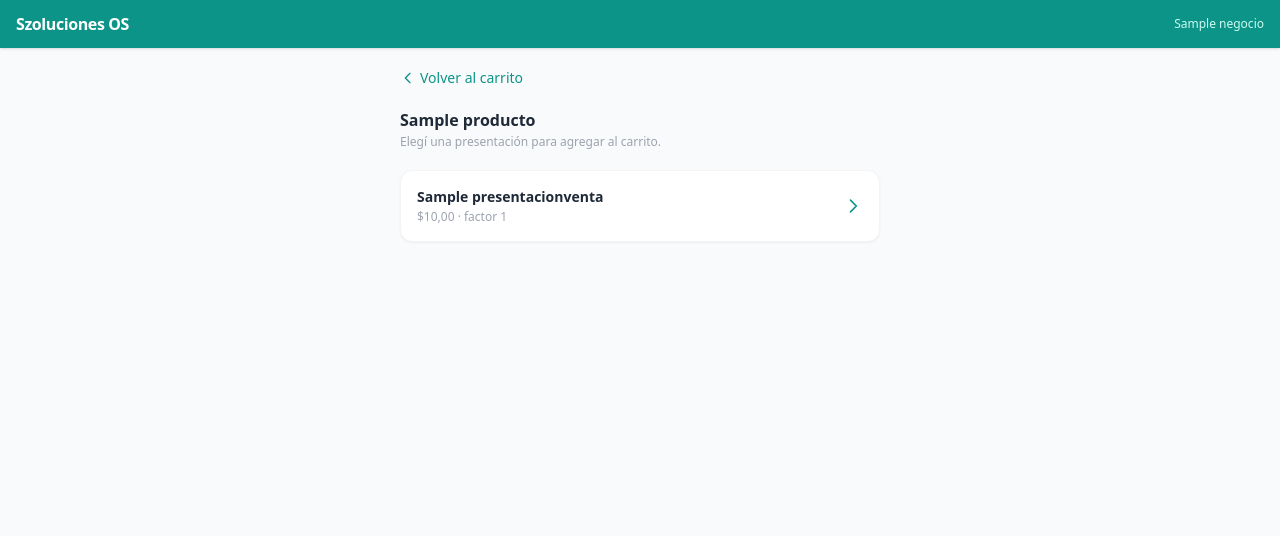
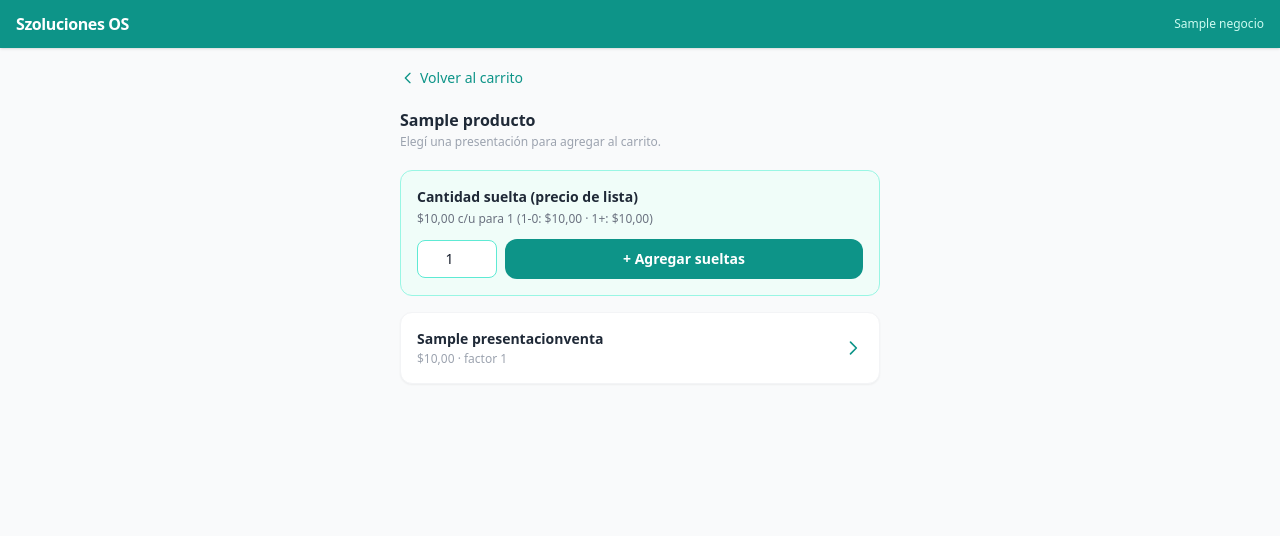
Before and after one commit to szlapakariel-ux/Szoluciones-OS, a Django app: page /app/venta/presentacion/?producto_id=1 in a window 1280 px wide. Shown: the top 536 px of the page. Run offline with Django 5.2, Linux system fonts and the light colour scheme; a user stored in the database is signed in; tables that the repository leaves empty hold one stand-in row (values such as "Sample post"); some libraries are stand-ins or nearby versions.

Commit message:
fix(ventas): permitir cantidad suelta a precio de lista en productos con presentaciones
Un producto con alguna PresentacionVenta configurada (ej: "Media docena")
forzaba siempre el redirect al selector de presentaciones, sin dejar
comprar cantidad libre a precio de lista/por mayor — bug real detectado en
producción con "1 Factura" tras migrar "Facturas 1/2 doc." a presentación.

- venta_agregar acepta un flag sin_presentacion para saltear ese redirect.
- La pantalla de selección de presentación ahora también ofrece "Cantidad
  suelta (precio de lista)" además de las presentaciones predefinidas,
  mostrando el corte de precio por mayor si el producto lo tiene.

```diff
--- a/templates/app/venta_presentacion.html
+++ b/templates/app/venta_presentacion.html
@@ -29,6 +29,30 @@
     <p class="text-xs text-gray-400 mt-0.5">Elegí una presentación para agregar al carrito.</p>
 </div>
 
+<form method="post" action="{% url 'app_venta_agregar' %}" class="mb-4">
+    {% csrf_token %}
+    <input type="hidden" name="producto_id" value="{{ producto.pk }}">
+    <input type="hidden" name="sin_presentacion" value="1">
+    <div class="w-full bg-primary-50 border border-primary-200 rounded-xl px-4 py-4">
+        <div class="font-semibold text-gray-800 text-sm mb-1">Cantidad suelta (precio de lista)</div>
+        <div class="text-xs text-gray-500 mb-3">
+            ${{ precio_suelto|floatformat:2 }} c/u para {{ cantidad }}
+            {% if producto.cantidad_minima_mayorista and producto.precio_mayorista %}
+            (1-{{ producto.cantidad_minima_mayorista|add:"-1" }}: ${{ producto.precio_venta|floatformat:2 }} ·
+            {{ producto.cantidad_minima_mayorista|floatformat:"-0" }}+: ${{ producto.precio_mayorista|floatformat:2 }})
+            {% endif %}
+        </div>
+        <div class="flex items-center gap-2">
+            <input type="number" name="cantidad" value="{{ cantidad }}" min="0.01" step="0.01"
+                   class="w-20 border border-primary-300 rounded-lg text-center text-sm py-2 px-1 focus:outline-none focus:ring-2 focus:ring-primary-400 bg-white">
+            <button type="submit"
+                    class="flex-1 bg-primary-600 text-white rounded-xl px-3 py-2.5 text-sm font-semibold active:bg-primary-700 transition-colors">
+                + Agregar sueltas
+            </button>
+        </div>
+    </div>
+</form>
+
 <div class="space-y-3">
 {% for pv in presentaciones %}
 <form method="post" action="{% url 'app_venta_agregar' %}">
--- a/ventas/views.py
+++ b/ventas/views.py
@@ -138,6 +138,7 @@ def venta_agregar(request):
 
     producto_id = request.POST.get("producto_id")
     presentacion_id_raw = request.POST.get("presentacion_id", "").strip()
+    sin_presentacion = request.POST.get("sin_presentacion", "").strip()
 
     try:
         producto = Producto.objects.all_tenants().get(pk=producto_id, negocio=negocio)
@@ -160,7 +161,7 @@ def venta_agregar(request):
         except PresentacionVenta.DoesNotExist:
             messages.error(request, "Presentación no válida.")
             return redirect("app_venta")
-    else:
+    elif not sin_presentacion:
         tiene_presentaciones = PresentacionVenta.objects.all_tenants().filter(
             producto=producto, negocio=negocio, activo=True
         ).exists()
@@ -240,6 +241,7 @@ def venta_seleccionar_presentacion(request):
         "producto": producto,
         "presentaciones": presentaciones,
         "cantidad": str(cantidad),
+        "precio_suelto": producto.precio_para_cantidad(cantidad),
     })
 
 
```
Also changed, not shown: ventas/tests.py (+15 -0 lines).
